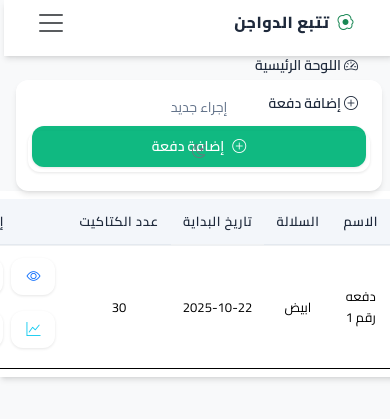
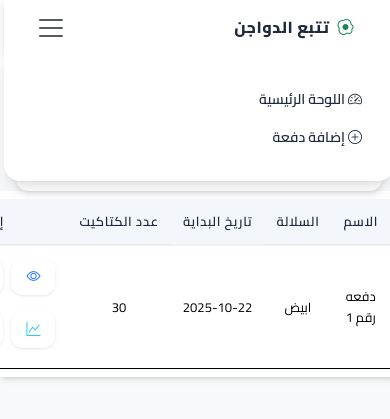
Before and after one commit to h73042026-cpu/ppp, a Flask app: page / in a window 390 px wide, after a click that opens the changed part. Shown: the top 419 px of the page. Run offline with Flask 3, Linux system fonts and the light colour scheme; data comes from the database, SQL or seed files in the repository; data that the repository does not hold is empty.

Commit message:
Enhance mobile navigation: add RTL styling for burger menu and adjust navbar layout for better responsiveness on small screens

```diff
--- a/static/style.css
+++ b/static/style.css
@@ -711,3 +711,32 @@ select.form-control {
     box-shadow: var(--shadow-sm);
   }
 }
+
+/* تحسين قائمة البرجر RTL للموبايل */
+@media (max-width: 992px) {
+  .navbar-collapse {
+    text-align: right;
+    background: var(--card);
+    padding: 1.5rem 1rem 1rem 1rem;
+    border-radius: 0 0 var(--radius-lg) var(--radius-lg);
+    position: absolute;
+    top: var(--header-height);
+    right: 0;
+    left: 0;
+    z-index: 1050;
+    box-shadow: var(--shadow-lg);
+  }
+  .navbar-nav {
+    flex-direction: column!important;
+    align-items: flex-end!important;
+    width: 100%;
+  }
+  .navbar-nav .nav-item {
+    width: 100%;
+  }
+  .navbar-nav .nav-link {
+    width: 100%;
+    text-align: right;
+    padding-right: 1rem;
+  }
+}
--- a/templates/layout.html
+++ b/templates/layout.html
@@ -21,7 +21,6 @@
         <li class="nav-item"><a class="nav-link" href="{{ url_for('index') }}"><i class="bi bi-speedometer2"></i> اللوحة الرئيسية</a></li>
         <li class="nav-item"><a class="nav-link" href="{{ url_for('add_batch') }}"><i class="bi bi-plus-circle"></i> إضافة دفعة</a></li>
       </ul>
-      <button class="btn btn-sm btn-outline-secondary theme-toggle" id="themeToggle2" type="button"><i class="bi bi-moon-stars"></i></button>
     </div>
   </div>
 </nav>
```
